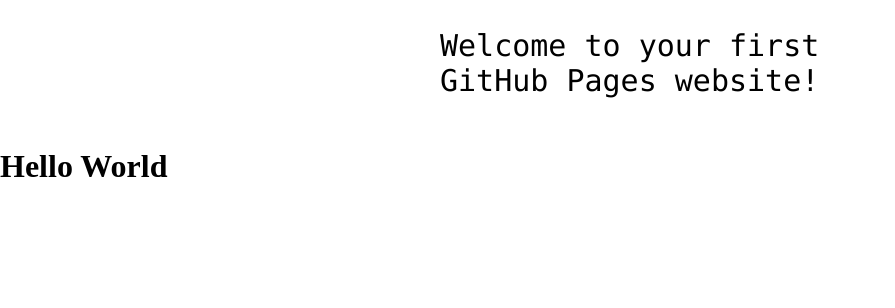
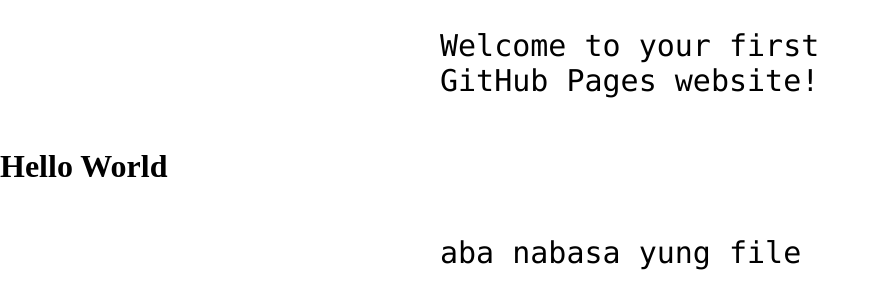
Before and after one commit to joshpolancos/hello-world, a plain HTML site: page index.html in a window 1280 px wide. Shown: the part 360-668 px from the top of the page, without its empty margins (0-895 px from the left). Drawn offline with Linux system fonts and the light colour scheme.

Commit message:
Update index.html

```diff
--- a/index.html
+++ b/index.html
@@ -7,7 +7,9 @@
   <LINK href="styles.css" rel="stylesheet" type="text/css">
     <script>
      function reqListener () {
-  console.log(this.responseText);
+       var test = this.responseText;
+       document.getElementById("demo").innerHTML = test;
+  //console.log(this.responseText);
 }
 
 var oReq = new XMLHttpRequest();
@@ -25,5 +27,6 @@ T
 <!-- Change this code here by copy and pasting your template on line 15 -->
 <p>Welcome to your first GitHub Pages website!</p>
   <h1>Hello World</h1>
+  <p id="demo"></p>
 </body>
 </html>
```
